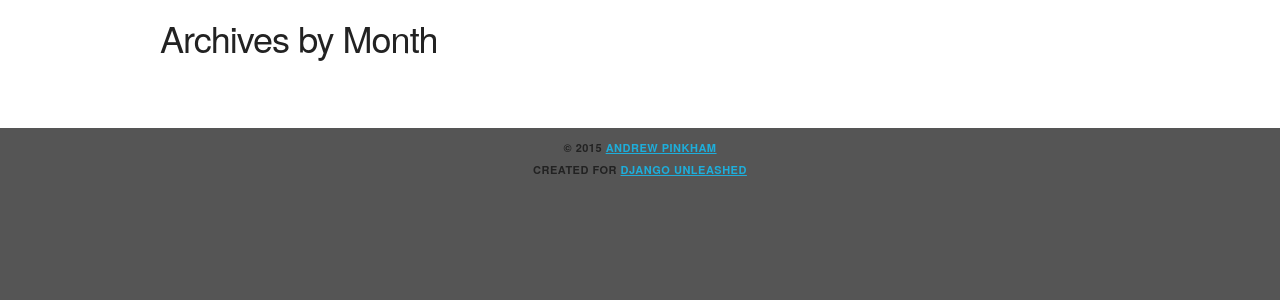
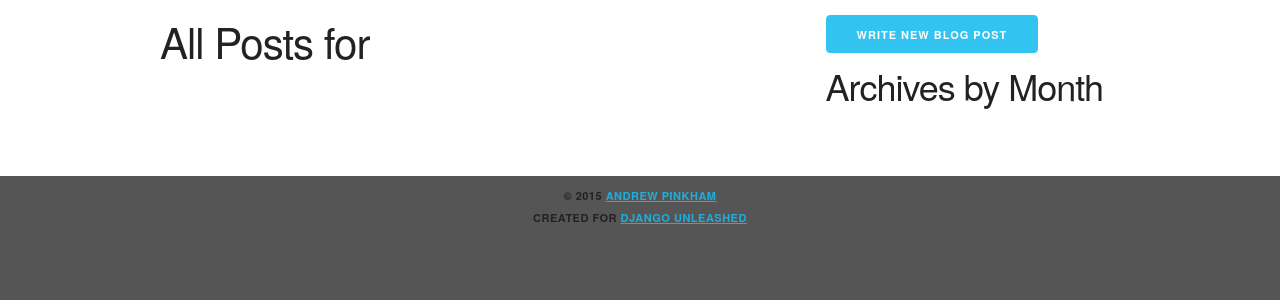
Before and after one commit to jambonrose/DjangoUnleashed-1.8, a Django app: template blog/templates/blog/post_archive_year.html in a window 1280 px wide. Shown: the part 136-436 px from the top of the page. Run offline with Django 3.2, Linux system fonts and the light colour scheme; the template is opened without the code that fills it, so the values that code supplies are empty.

Commit message:
Ch17: Post Year Archive displays Post list.

```diff
--- a/blog/templates/blog/post_archive_year.html
+++ b/blog/templates/blog/post_archive_year.html
@@ -6,7 +6,53 @@
 
 {% block content %}
 <div class="row">
+  <div class="eight columns">
+    <div class="mobile">
+        <a
+          href="{% url 'blog_post_create' %}"
+          class="button button-primary">
+        Write New Blog Post</a>
+    </div>
+    <h2>All Posts for {{ year|date:"Y" }}</h2>
+    {% for post in post_list %}
+      <article class="list-item">
+        <header>
+          <h3>
+            <a href="{{ post.get_absolute_url }}">
+              {{ post.title|title }}
+          </a></h3>
+            <ul class="inline">
+                <li>
+                  <a
+                      href="{{ post.get_update_url }}"
+                      class="button">
+                    Edit Post</a></li>
+                <li>
+                  <a
+                      href="{{ post.get_delete_url }}"
+                      class="button">
+                    Delete Post</a></li>
+            </ul>
+          <p>
+            Written on:
+            <time datetime="{{ post.pub_date|date:"Y-m-d" }}">
+              {{ post.pub_date|date:"l, F j, Y" }}
+            </time>
+          </p>
+        </header>
+        <p>{{ post.text|truncatewords:20 }}</p>
+        <p class="read-more">
+          <a href="{{ post.get_absolute_url }}">
+              Read more&hellip;
+        </a><p>
+      </article>
+    {% endfor %}
+  </div>
   <div class="desktop four columns">
+      <a
+        href="{% url 'blog_post_create' %}"
+        class="button button-primary">
+      Write New Blog Post</a>
     <h3>Archives by Month</h3>
     <ul>
       {% for m in date_list %}
--- a/blog/views.py
+++ b/blog/views.py
@@ -12,6 +12,7 @@
 class PostArchiveYear(YearArchiveView):
     model = Post
     date_field = 'pub_date'
+    make_object_list = True
 
 
 class PostCreate(CreateView):
```
